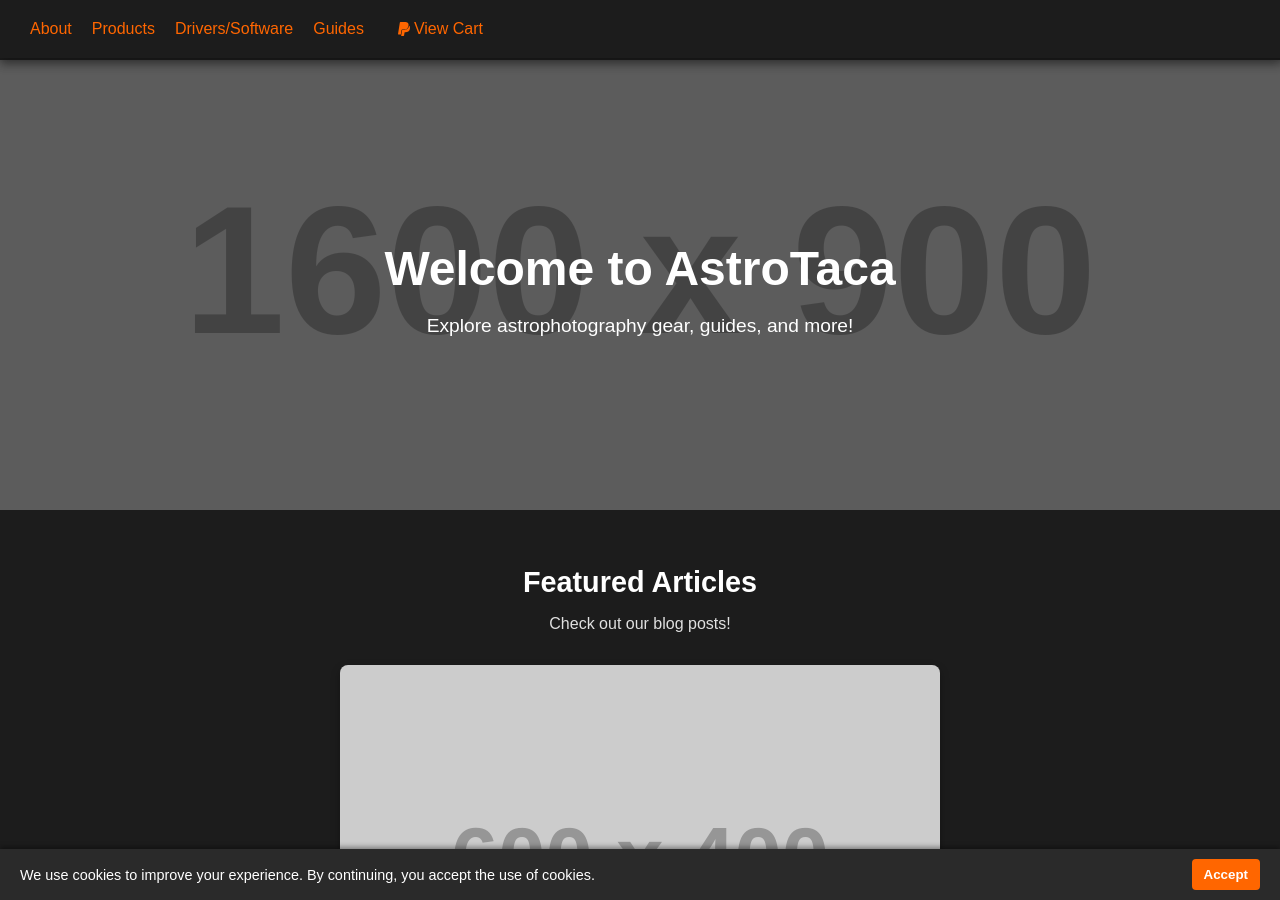
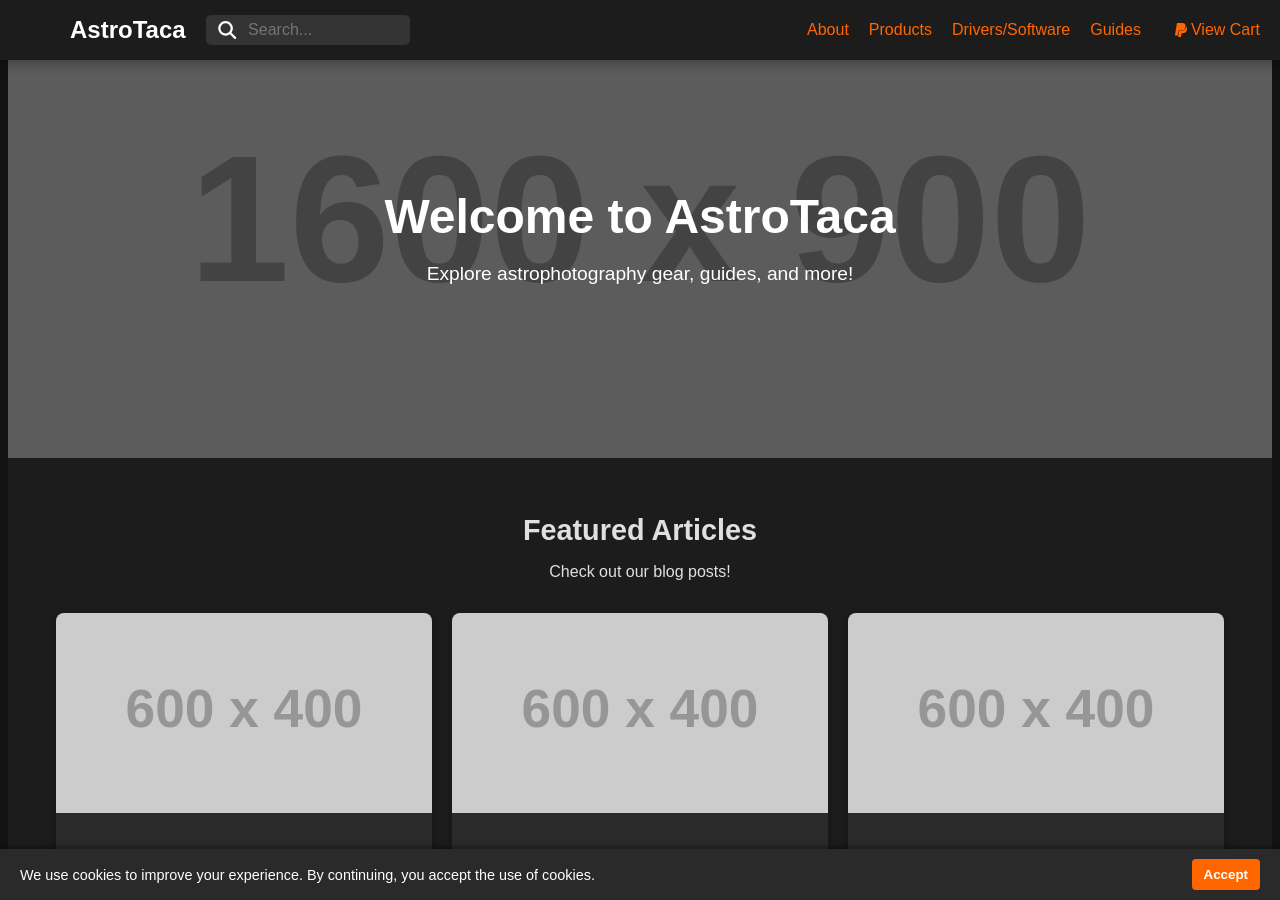
Before and after one commit to astrotaca/website, a Jekyll site: the page built from index.md, in a window 1280 px wide and 900 px high. Built offline with Jekyll 4.4.1, drawn with Linux system fonts in a browser that asks for light colours; some of the changed text lies outside the part shown.

Commit message:
updates to the website

```diff
--- a/_config.yml
+++ b/_config.yml
@@ -23,8 +23,7 @@
   - vendor/
 
 # Permalinks (For SEO-friendly URLs)
-permalink: /guides/:title/
-
+permalink: /blog/:title/
 
 # Navigation Links
 navbar_links:
@@ -39,7 +38,6 @@
   - title: "Contact"
     url: "/contact/"
 
-
 # Social Links
 social:
   github: "https://github.com/astrotaca"
--- a/_layouts/default.html
+++ b/_layouts/default.html
@@ -4,19 +4,18 @@
   <meta charset="UTF-8">
   <title>{{ page.title }} | AstroTaca</title>
   <meta name="viewport" content="width=device-width, initial-scale=1">
-
   <meta name="description" content="{{ page.seo_description | default: 'AstroTaca - Astrophotography Gear & Guides' }}">
   <meta name="keywords" content="{{ page.seo_keywords | default: 'astrophotography, astro gear, telescopes, eaf, flat panel, astro brand' }}">
-
   <link rel="stylesheet" href="{{ '/assets/main.css' | relative_url }}">
-
   <script defer src="https://cdn.jsdelivr.net/npm/@fortawesome/fontawesome-free/js/all.min.js"></script>
   <link rel="stylesheet" href="https://unpkg.com/aos@2.3.1/dist/aos.css" />
 </head>
 <body class="{{ page.layout }}">
 
+  <!-- Render header only if layout is not "post" -->
   {% if page.layout != "post" %}
   <header>
+    <div class="header-container">
       <div class="header-left">
         <div class="logo">
           <a href="/" style="color:#fff; font-size:24px; font-weight:bold; text-decoration:none;">AstroTaca</a>
@@ -43,22 +42,26 @@
           </form>
         </div>
       </nav>
+    </div>
   </header>
   {% endif %}
 
+  <!-- Wrap main content, sidebar, and footer in a site wrapper -->
+  <div class="site-wrapper">
+    <!-- Main Content -->
     <div class="content-container">
       <main class="main-content">
         {{ content }}
       </main>
     </div>
 
+    <!-- Sidebar Navigation (only on posts) -->
     {% if page.layout == "post" %}
     <aside class="right-sidebar">
       <div class="sidebar-content">
         <!-- Blurred Background & Overlay -->
         <div class="sidebar-background" style="background-image: url('/assets/images/sidebar-background.jpg');"></div>
         <div class="sidebar-overlay"></div>
-
         <!-- Centered Sidebar Content -->
         <div class="sidebar-inner">
           <div class="sidebar-nav">
@@ -73,7 +76,7 @@
           <div class="sidebar-info">
             <h3>Description</h3>
             <p>{{ page.description }}</p>
-          {% if page.layout == "post" and content contains "<h2>" %}
+            {% if content contains "<h2>" %}
             <h3>Table of Contents</h3>
             <ul>
               {% assign headings = content | split: '<h2>' %}
@@ -90,17 +93,22 @@
     </aside>
     {% endif %}
 
-  <footer>
-    <p>&copy; {{ site.time | date: '%Y' }} AstroTaca</p>
-    <div class="social-links" style="margin-top:8px;">
-      <a href="https://github.com/astrotaca" target="_blank" style="color:#ff6600; margin-right:10px;">
-        <i class="fab fa-github"></i> GitHub
+<!-- Footer -->
+<div class="social-links" style="text-align: center; margin-top:8px;">
+  <div class="social-wrapper">
+    <div class="icon-wrapper">
+      <a href="https://github.com/astrotaca" target="_blank" class="social-icon github">
+        <i class="fab fa-github"></i>
       </a>
-      <a href="https://www.instagram.com/astrotaca/" target="_blank" style="color:#ff6600;">
-        <i class="fab fa-instagram"></i> Instagram
+      <a href="https://astrobin.com/yourastrobin" target="_blank" class="social-icon astrobin">
+        <i class="fa fa-camera-retro"></i>
+      </a>
+      <a href="https://www.instagram.com/astrotaca/" target="_blank" class="social-icon instagram">
+        <i class="fab fa-instagram"></i>
       </a>
     </div>
-  </footer>
+  </div>
+</div>
 
   <div class="cookie-banner" id="cookie-banner" style="display:none;">
     <p>We use cookies to improve your experience. By continuing, you accept the use of cookies.</p>
@@ -109,6 +117,8 @@
 
   <script src="{{ '/assets/main.js' | relative_url }}"></script>
   <script src="https://unpkg.com/aos@2.3.1/dist/aos.js"></script>
-  <script>AOS.init({ duration:800, once:true });</script>
+  <script>
+    AOS.init({ duration:800, once:true });
+  </script>
 </body>
 </html>
--- a/assets/main.css
+++ b/assets/main.css
@@ -1,7 +1,7 @@
 /* ========================================
-   GLOBAL
+   GLOBAL (HTML)
 ======================================== */
-html, body {
+html {
     height: auto;
     scroll-behavior: smooth;
     margin: 0;
@@ -15,16 +15,13 @@
     overflow-x: hidden; /* Prevents horizontal scrolling */
 }
 
+/* ========================================
+   GLOBAL (Body)
+======================================== */
+body {
+    transition: opacity 0.4s ease-in-out;
+}
 
-body {
-    margin: 0;
-    font-family: 'Poppins', sans-serif;
-    background-color: #121212;
-    color: #e0e0e0;
-    display: flex;
-    flex-direction: column;
-    min-height: 100%;
-}
 
 main {
     flex: 1;
@@ -55,10 +52,22 @@
     background: #1c1c1c;
     padding: 15px 30px;
     box-shadow: 0 4px 10px rgba(0,0,0,0.3);
-    position: sticky;
+    position: fixed;
     top: 0;
+    left: 0;
+    width: 100%;
     z-index: 9999;
 }
+
+.header-container {
+    max-width: 1200px; /* Adjust as needed */
+    width: 100%;
+    margin: 0 auto; /* Center horizontally */
+    display: flex;
+    align-items: center;
+    justify-content: space-between;
+}
+
 
 .header-left {
     display: flex;
@@ -146,14 +155,7 @@
     display: flex;
     align-items: center;
     gap: 20px;
-    position: fixed; /* Ensures nav stays on top */
-    top: 0;
-    left: 0;
-    width: 100%;
-    background: #1c1c1c;
-    z-index: 10000; /* Higher than sidebar */
-    padding: 15px 30px;
-    box-shadow: 0 4px 10px rgba(0, 0, 0, 0.3);
+    position: relative; /* Allow it to be in flow inside header */
 }
 
 /* Ensure dropdowns are positioned correctly */
@@ -292,11 +294,11 @@
     }
 }
 
-/* HERO IMAGE FIX */
+/* ===== Consolidated Hero (Page-Hero) Section ===== */
 .page-hero {
     position: relative;
     width: 100%;
-    height: 300px;
+    height: 350px; /* Choose your desired height (350px is used here) */
     background-size: cover;
     background-position: center;
     display: flex;
@@ -307,6 +309,8 @@
 
 .page-hero .hero-overlay {
     position: absolute;
+    top: 0;
+    left: 0;
     width: 100%;
     height: 100%;
     background: rgba(0, 0, 0, 0.5);
@@ -315,8 +319,10 @@
 .page-hero .hero-text {
     position: relative;
     color: white;
-    font-size: 32px;
-    font-weight: bold;
+    font-size: 2.2rem; /* Adjust if needed */
+    font-weight: 600;
+    text-align: center;
+    max-width: 90%;
 }
 
 /* HOME PAGE HERO at 50vh */
@@ -348,17 +354,21 @@
     font-size:1.2rem;
     margin-bottom:1.5rem;
 }
+
+/* ===== Consolidated Hero Button ===== */
 .hero-button {
-    display:inline-block;
-    background-color:#ff6600;
-    color:#fff;
-    padding:10px 20px;
-    border-radius:4px;
-    font-weight:600;
-    text-decoration:none;
+    display: inline-block;
+    background-color: #ff6600;
+    color: #fff;
+    padding: 12px 24px;  /* Adjust the padding as desired */
+    border-radius: 4px;
+    font-weight: 600;
+    text-decoration: none;
+    transition: background-color 0.3s ease;
 }
+
 .hero-button:hover {
-    background-color:#e05500;
+    background-color: #e05500;
 }
 
 /* HOME INTRO & FEATURED GRIDS */
@@ -375,10 +385,21 @@
     font-size:1rem;
     margin-bottom:1rem;
 }
+.featured-card {
+    background: #2a2a2a;
+    border-radius: 8px;
+    overflow: hidden;
+    text-decoration: none;
+    color: #fff;
+    transition: transform 0.3s, box-shadow 0.3s;
+    box-shadow: 0 4px 10px rgba(0, 0, 0, 0.3);
+    display: flex;
+    flex-direction: column;
+}
+
 .featured-grid {
-    display: flex;
-    justify-content: center;
-    flex-wrap: wrap;
+    display: grid;
+    grid-template-columns: repeat(auto-fit, minmax(300px, 1fr));
     gap: 20px;
     max-width: 1200px;
     margin: 0 auto;
@@ -412,13 +433,17 @@
     box-shadow:0 8px 20px rgba(0,0,0,0.4);
 }
 .featured-card img {
-    display:block;
-    width:100%;
-    height:auto;
+    display: block;
+    width: 100%;
+    height: 200px;       /* Fixed height for consistency */
+    object-fit: cover;   /* Ensures the image fills the area without distortion */
 }
+
 .featured-content {
-    padding:1rem;
+    padding: 1rem;
+    flex: 1;             /* Allows this section to fill available space */
 }
+
 .featured-content h3 {
     margin-bottom:0.5rem;
     color:#fff;
@@ -510,24 +535,34 @@
 .cookie-banner button:hover {
     background:#e05500;
 }
-
 /* FOOTER */
 footer {
-    background:#1c1c1c;
-    color:#bbb;
-    text-align:center;
-    padding:15px 0;
-    flex-shrink:0;
+    background: #121212;  /* Matches your site's background */
+    color: #bbb;
+    text-align: center;
+    padding: 3px 0;  /* Reduced vertical padding for a narrower footer */
+    flex-shrink: 0;
 }
 footer a {
-    color:#ff6600;
+    text-decoration: none;
 }
 
-/* HEADINGS */
-h1,h2,h3,h4,h5 {
-    color:#fff;
+/* SOCIAL LINKS STYLING (Footer) */
+.social-links {
+    text-align: center;
+    margin-top: 8px;
   }
 
+  .social-wrapper {
+    display: inline-block;  /* Shrinks to the width of its contents (the icons) */
+  }
+
+  .social-icon {
+    font-size: 1.5em;         /* Slightly bigger icons */
+    color: #fff;              /* White icons */
+    margin: 0 10px;           /* Equal horizontal spacing */
+    text-decoration: none;
+  }
 
 /* =========== MODAL FOR ABOUT GALLERY ========== */
 .modal {
@@ -770,33 +805,6 @@
     }
 }
 
-
-/* Fullscreen Hero Image */
-.page-hero {
-    position: relative;
-    width: 100%;
-    height: 350px;
-    background-size: cover;
-    background-position: center;
-    display: flex;
-    align-items: center;
-    justify-content: center;
-  }
-
-  .page-hero .hero-overlay {
-    position: absolute;
-    width: 100%;
-    height: 100%;
-    background: rgba(0, 0, 0, 0.5);
-  }
-
-  .page-hero .hero-text h1 {
-    font-size: 2.2rem; /* Reduce the size */
-    text-align: center;
-    max-width: 90%;
-    font-weight: 600;
-}
-
 /* === Mobile UI Enhancements === */
 @media (max-width: 768px) {
     /* Allow the logo & search box to wrap */
@@ -824,34 +832,3 @@
       font-size: 1rem;
     }
   }
-
-  /* === Accent Hover Effects === */
-.hero-button {
-    background-color: #ff6600; /* brand orange */
-    color: #fff;
-    padding: 12px 24px;
-    border-radius: 4px;
-    font-weight: 600;
-    text-decoration: none;
-    transition: background-color 0.3s ease;
-  }
-  .hero-button:hover {
-    background-color: #e05500;
-  }
-
-  /* Adjust link hover for blog titles, etc. */
-  a:hover {
-    color: #ffa64d;
-  }
-
-  /* Page fade-in on load (already set by AOS or similar),
-   plus fade-out on navigation */
-body {
-    background-color: #121212; /* same as your main bg color */
-    transition: opacity 0.4s ease-in-out;
-  }
-
-  /* When this class is added, the page fades out */
-  body.fade-out {
-    opacity: 0;
-  }
```
Also changed, not shown: gallery.md (deleted, +0 -24 lines), guides.md (+19 -29 lines), 1 other file. Lines whose indentation alone changed are shown as unchanged.
